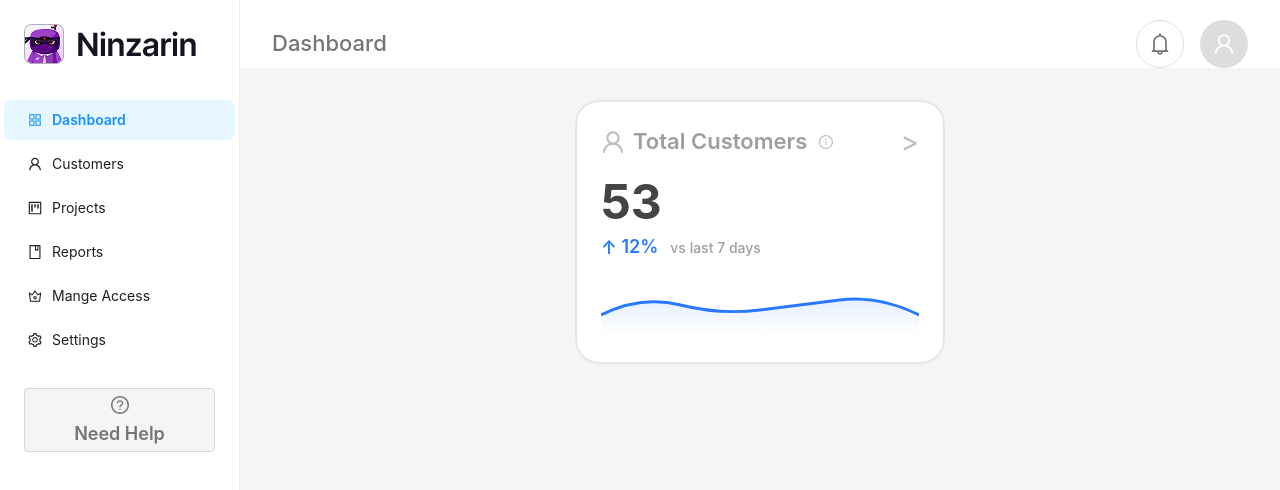
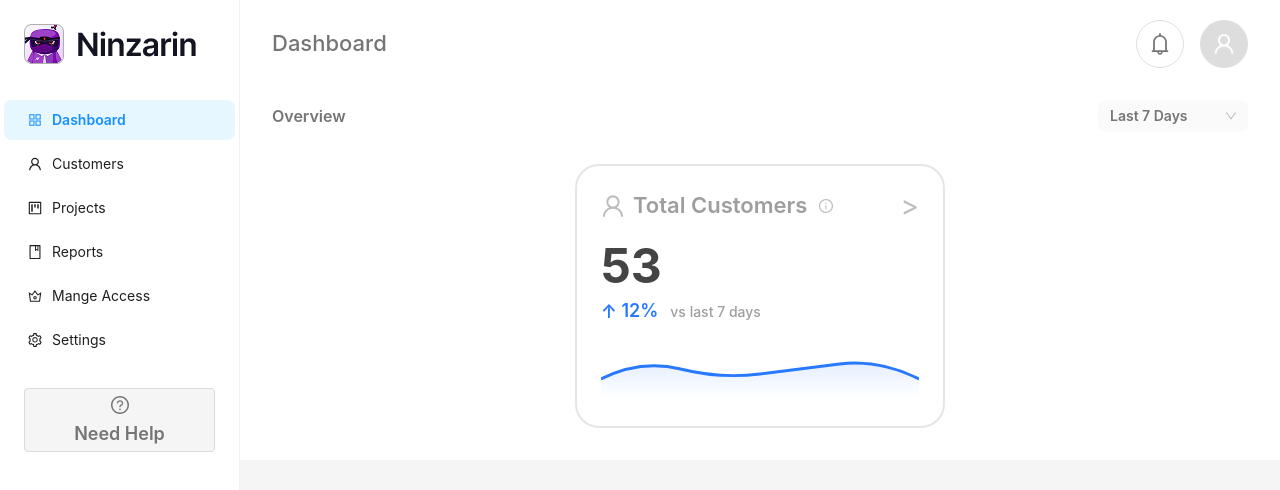
Before and after one commit to Alinahid-official/ninjarin-fe, a React (Vite) app: page / in a window 1280 px wide. Shown: the top 490 px of the page. Built offline with nearby package versions, Linux system fonts and the light colour scheme.

Commit message:
added time lines

```diff
--- a/src/pages/dashboard/index.jsx
+++ b/src/pages/dashboard/index.jsx
@@ -12,6 +12,7 @@ import {
 import Logo from '../../assets/images/logo/Logo.png';
 import { BellOutlined } from '@ant-design/icons';
 import { InfoCircleOutlined } from '@ant-design/icons';
+import { Select } from 'antd';
 const { Sider } = Layout;
 
 const Sidebar = () => (
@@ -192,13 +193,44 @@ const CustomerStatsCard = () => (
   </div>
 );
 
+const OverviewHeader = () => (
+  <div
+    style={{
+      display: 'flex',
+      alignItems: 'center',
+      justifyContent: 'space-between',
+      padding: '32px 32px 0 32px',
+      background: '#fff',
+    }}
+  >
+    <span style={{ fontWeight: 600, color: '#757575', fontSize: 16 }}>Overview</span>
+    <Select
+      defaultValue="last7"
+      style={{
+        width: 150,
+        background: '#fafafa',
+        borderRadius: 8,
+        fontWeight: 600,
+      }}
+      dropdownStyle={{ borderRadius: 8 }}
+      bordered={false}
+      options={[
+        { value: 'last7', label: <span style={{ fontWeight: 600, color: '#757575' }}>Last 7 Days</span> },
+        { value: 'last30', label: <span style={{ fontWeight: 600, color: '#757575' }}>Last 30 Days</span> },
+        { value: 'thisMonth', label: <span style={{ fontWeight: 600, color: '#757575' }}>This Month</span> },
+      ]}
+    />
+  </div>
+);
+
 const Dashboard = () => {
   return (
     <Layout style={{ minHeight: '100vh' }}>
       <Sidebar />
       <Layout>
         <DashboardHeader />
-        <div style={{ padding: 32 }}>
+        <OverviewHeader />
+        <div style={{ padding: 32, backgroundColor:'#fff'}}>
           <CustomerStatsCard />
         </div>
       </Layout>
```
